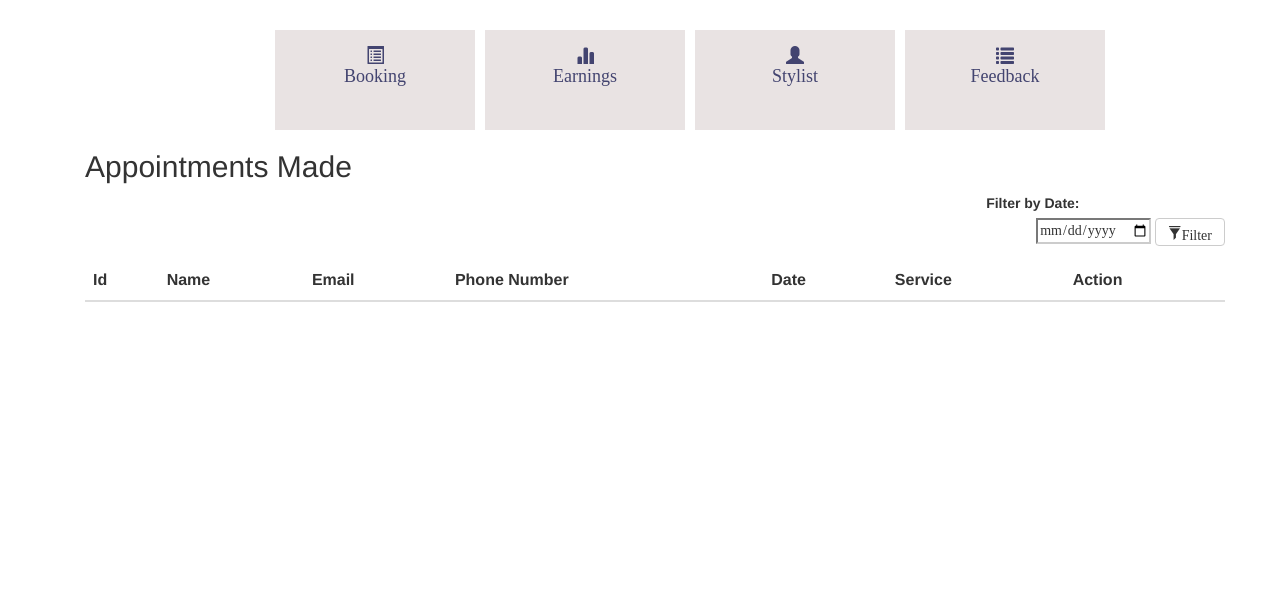
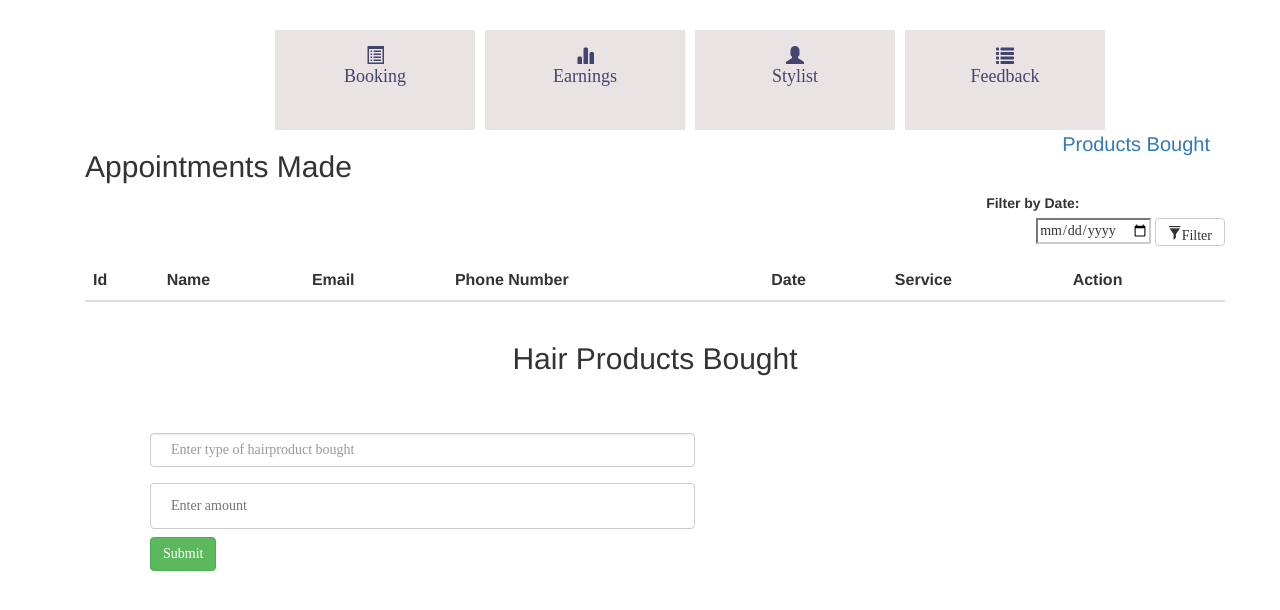
Before and after one commit to KorirC/salon, a CodeIgniter app: page /form/admin_bookings in a window 1280 px wide. Shown: the part 100-710 px from the top of the page. Run offline with CodeIgniter, Linux system fonts and the light colour scheme; data that the repository does not hold is empty; some libraries are stand-ins or nearby versions; some web fonts are replaced.

Commit message:
hairproducts

```diff
--- a/application/views/earning_view.php
+++ b/application/views/earning_view.php
@@ -6,7 +6,7 @@
 <div>
 
 <div class=' row title_row'>
-<h1>This week earning</h1>
+<h1>This week's earnings</h1>
 <?php
 $days=$thisearngs[0];
 $earnings=$thisearngs[1];
@@ -27,7 +27,7 @@ $wk=$thisearngs[2];
 <canvas id="thisWeekChart" width="400" height="200"></canvas>
 
 <div class=' row title_row'>
-<h1>Past Seven day earning</h1>
+<h1>Past Seven day earnings</h1>
 <?php
 for($i=0;$i<sizeof($last_days);$i++){
     echo "<div class='col-md-1'><div>".date("D",strtotime($days[$i]))."</div>".$last_days[$i]."<div> <pre>  ".$last_week_earnings[$i]."</div></div>";
--- a/application/views/forms/admin_bookings.php
+++ b/application/views/forms/admin_bookings.php
@@ -3,9 +3,30 @@
 <title>bookings</title>
 <link href="<?php echo base_url("assets/css/bootstrap.css"); ?>" rel="stylesheet" type="text/css" />
 <link href="<?php echo base_url("assets/img"); ?>" rel="stylesheet" type="text/css" />
+<style>
+input[type=number]{
+  width: 50%;
+  padding: 12px 20px;
+  margin: 8px 0;
+  display: inline-block;
+  border: 1px solid #ccc;
+  border-radius: 4px;
+  box-sizing: border-box;
+}
+input[type=text]{
+  width: 50%;
+  padding: 12px 20px;
+  margin: 8px 0;
+  display: inline-block;
+  border: 1px solid #ccc;
+  border-radius: 4px;
+  box-sizing: border-box;
+}
+
+</style>
 </head>
 <body>
-
+<a href="#products_bought" style="font-size:20px;float:right;">Products Bought</a>
 <div class="container">
   <h2>Appointments Made</h2>
   <div class="rightfloat">
@@ -51,5 +72,22 @@
     </tbody>
   </table>
 </div>
+
+<div class="container">
+  <h2 style="text-align:center;">Hair Products Bought</h2>
+  <br><br>
+  <div class="container">
+
+  <?php echo form_open('hairproducts'); ?>
+      <!-- <label for="amount">Enter the amount:</label> -->
+      <div class="form-group" id="products_bought">
+          <input type="text" class="form-control" name="hairproduct" placeholder="Enter type of hairproduct bought" required><br>
+          <input type="number" class="bt nbtn btn-default" name="amount" placeholder="Enter amount" required><br>
+          <button type="submit" class="btn btn-success">Submit</button>
+        </div>
+    </form>
+    </div>
+
+</div>
 </body>
 </html>
```
Also changed, not shown: application/views/forms/amount.php (+16 -6 lines).
